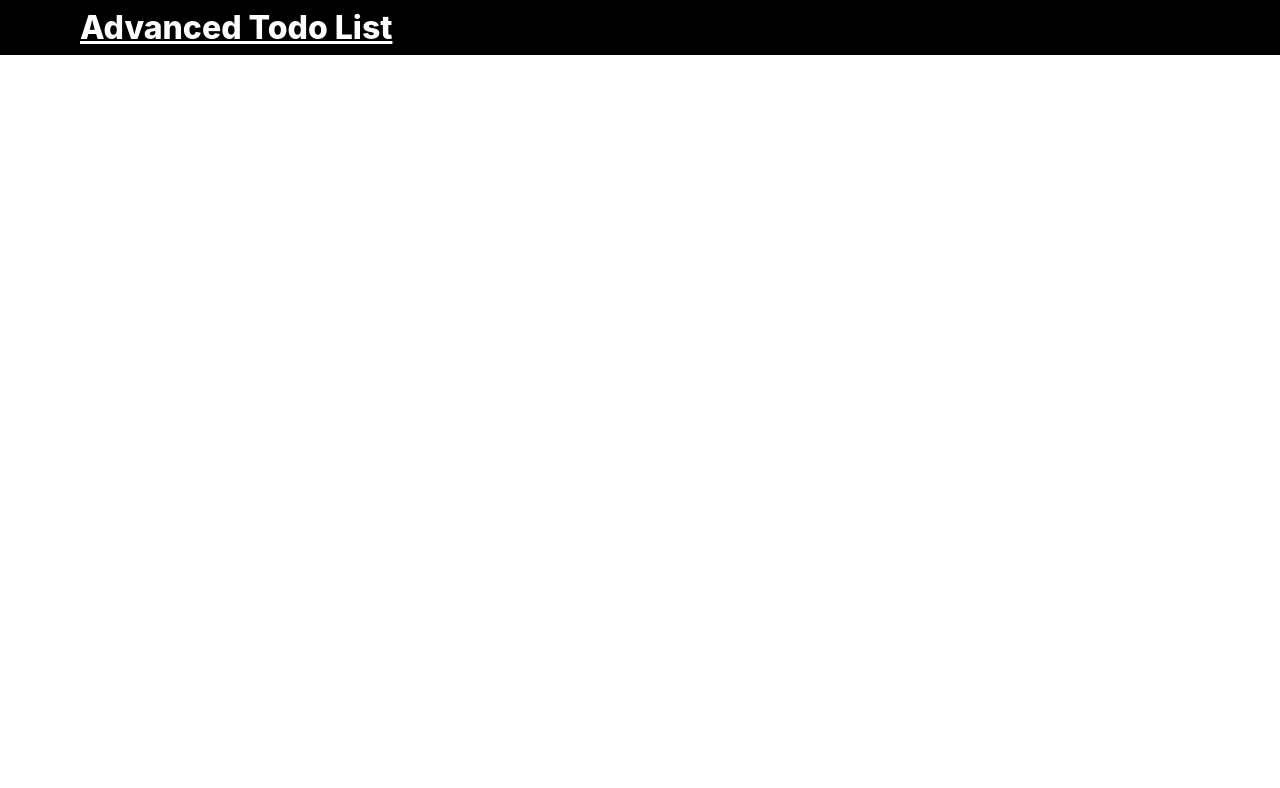
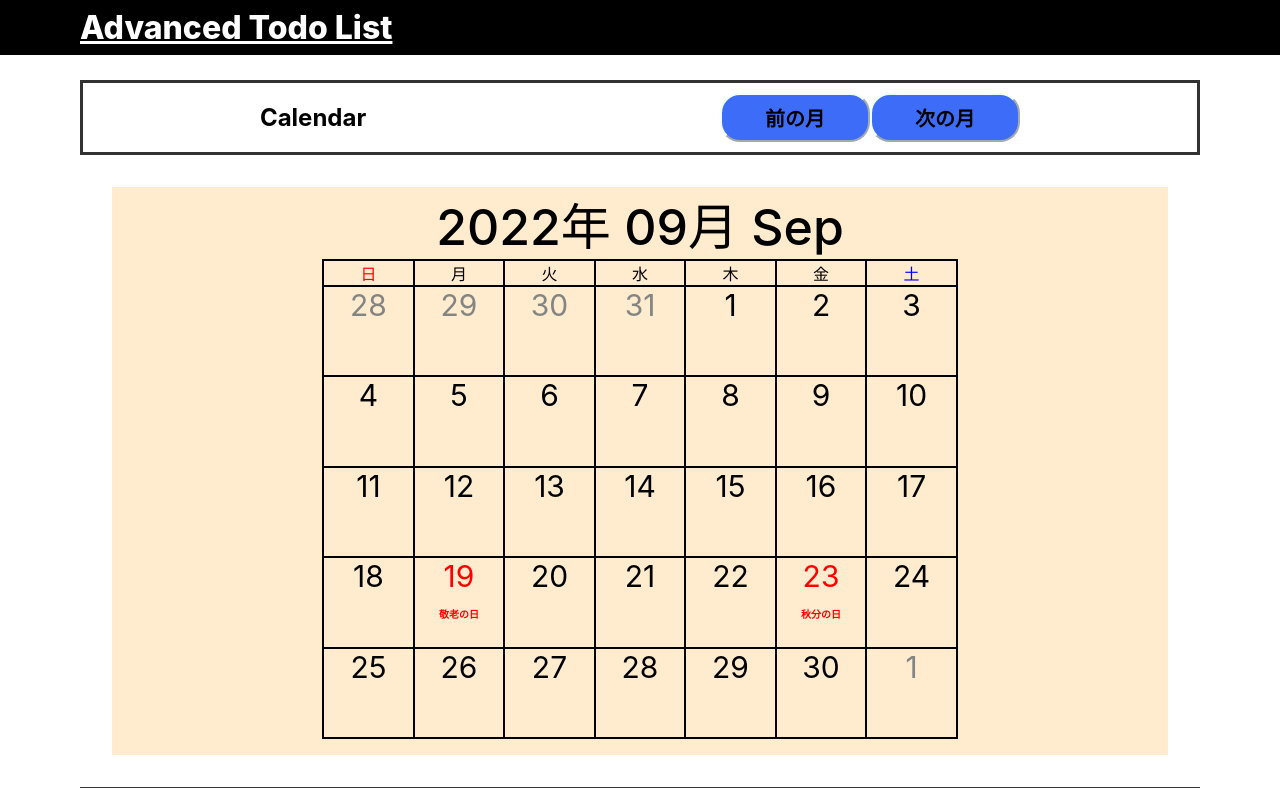
Before and after one commit to shunya9811/advanced-todo-list, a React (Create React App) app: page / in a window 1280 px wide. Before the commit this address had no page. Shown: the top 788 px of the page. Built offline with nearby package versions, Linux system fonts and the light colour scheme.

Commit message:
github pages

```diff
--- a/package.json
+++ b/package.json
@@ -23,6 +23,7 @@
   "scripts": {
     "predeploy": "npm run build",
     "deploy": "gh-pages -d build",
+    "postbuild": "cp build/index.html build/404.html",
     "start": "react-scripts start",
     "build": "react-scripts build",
     "test": "react-scripts test",
--- a/src/App.js
+++ b/src/App.js
@@ -10,15 +10,15 @@ function App() {
   return (
     <div className="App">
       <header>
-        <NavLink to='/advanced-todo-list/' style={{ color: "white"}}>
+        <NavLink to='/' style={{ color: "white"}}>
           <h1 className='title'>Advanced Todo List</h1>
         </NavLink>
       </header>
       <main>
         <Routes>
-          <Route path='/advanced-todo-list/' element={<TopPage/>}></Route>
-          <Route path='/advanced-todo-list/:date' element={<TodoList/>}></Route>
-          <Route path='/advanced-todo-list/todoList/:todoId' element={<Detail/>}></Route>
+          <Route path='/' element={<TopPage/>}></Route>
+          <Route path='/:date' element={<TodoList/>}></Route>
+          <Route path='/todoList/:todoId' element={<Detail/>}></Route>
         </Routes>
         <Outlet></Outlet>
       </main>
--- a/src/component/Calendar.js
+++ b/src/component/Calendar.js
@@ -54,7 +54,7 @@ function Calendar(props){
         if (startDate.format('YYYY-MM-DD') in japanHoilday2022){
             calendar.push(
                 <NavLink
-                    to={`/advanced-todo-list/${startDate.format('YYYYMMDD')}`}
+                    to={`/${startDate.format('YYYYMMDD')}`}
                     style={{ textDecoration: 'none'}}
                     key={startDate.format('MD')}
                 >
@@ -70,7 +70,7 @@ function Calendar(props){
         } else {
             calendar.push(
                 <NavLink
-                    to={`/advanced-todo-list/${startDate.format('YYYYMMDD')}`}
+                    to={`/${startDate.format('YYYYMMDD')}`}
                     style={{ textDecoration: 'none', color: '#000'}}
                     key={startDate.format('MD')}
                 >
--- a/src/index.js
+++ b/src/index.js
@@ -3,16 +3,18 @@ import ReactDOM from 'react-dom/client';
 import './index.css';
 import App from './App';
 import reportWebVitals from './reportWebVitals';
-import { BrowserRouter } from 'react-router-dom';
+import { BrowserRouter as Router } from 'react-router-dom';
 import { TodoContextProvider } from './store';
 
 const root = ReactDOM.createRoot(document.getElementById('root'));
 root.render(
-  <BrowserRouter>
-    <TodoContextProvider>
-      <App />
-    </TodoContextProvider>
-  </BrowserRouter>
+  <React.StrictMode>
+    <Router basename={process.env.PUBLIC_URL}>
+      <TodoContextProvider>
+        <App />
+      </TodoContextProvider>
+    </Router>
+  </React.StrictMode>
 );
 
 // If you want to start measuring performance in your app, pass a function
```
